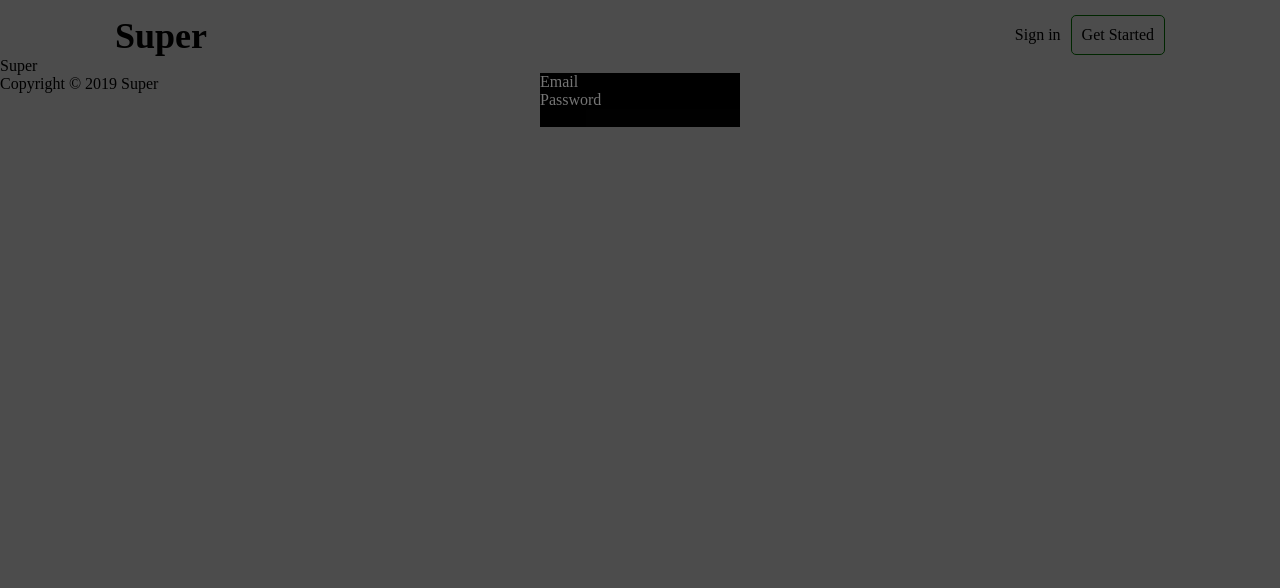
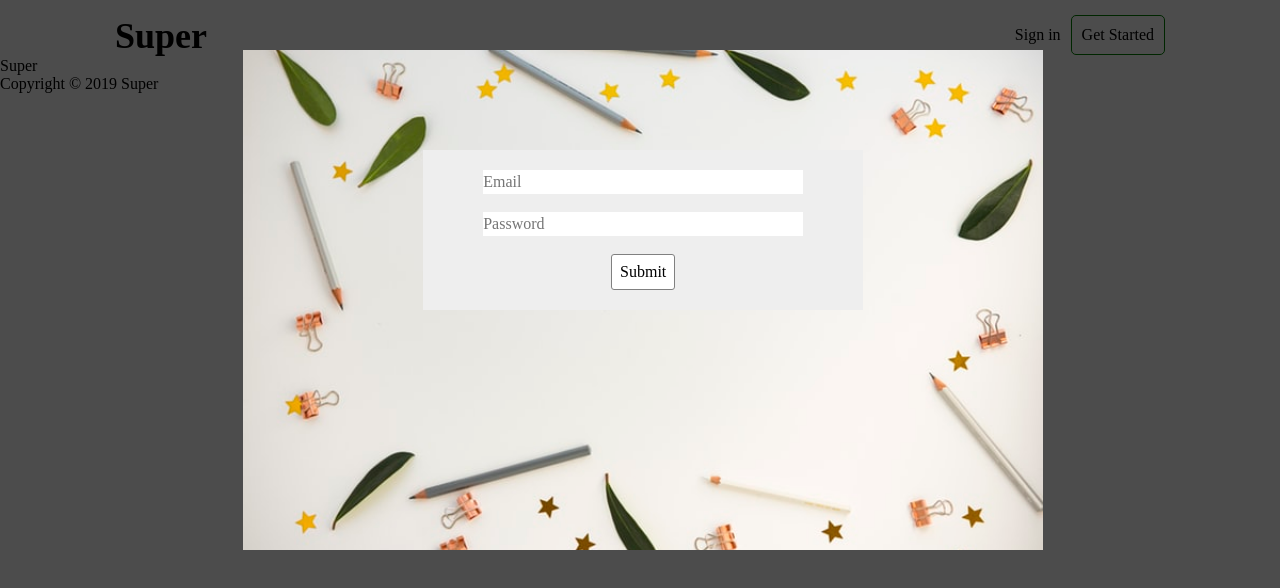
Before and after one commit to jmsteen/super, a React app in the folder frontend/: page / in a window 1280 px wide. Both pictures are taken after a click on the button "Sign in". Built offline with nearby package versions, Linux system fonts and the light colour scheme.

Commit message:
Add tacky styling for session forms

```diff
--- a/frontend/src/App.scss
+++ b/frontend/src/App.scss
@@ -1,3 +1,4 @@
 @import 'css/modals';
 @import 'css/navbar';
 @import 'css/reset';
+@import 'css/session.scss';
--- a/frontend/src/components/nav/navbar.jsx
+++ b/frontend/src/components/nav/navbar.jsx
@@ -31,8 +31,8 @@ class NavBar extends React.Component {
         <button onClick={this.logoutUser}>Sign Out</button>
       </div> :
       <div className="navbar-buttons">
-        <button className="login-button" onClick={this.loginModal}>Sign in</button>
-        <button className="signup-button" onClick={this.signupModal}>Get Started</button>
+        <button className="navbar-login-button" onClick={this.loginModal}>Sign in</button>
+        <button className="navbar-signup-button" onClick={this.signupModal}>Get Started</button>
       </div>
 
       return (
--- a/frontend/src/components/session/login_form.jsx
+++ b/frontend/src/components/session/login_form.jsx
@@ -54,8 +54,8 @@ class LoginForm extends React.Component {
 
   render() {
     return (
-      <div>
-        <form onSubmit={this.handleSubmit}>
+      <div className="session-form-container">
+        <form className="session-form" onSubmit={this.handleSubmit}>
           <div>
             <input type="text"
               value={this.state.email}
@@ -69,7 +69,7 @@ class LoginForm extends React.Component {
               placeholder="Password"
             />
             <br />
-            <input type="submit" value="Submit" />
+            <button className="session-button">Submit</button>
             {this.renderErrors()}
           </div>
         </form>
--- a/frontend/src/components/session/signup_form.jsx
+++ b/frontend/src/components/session/signup_form.jsx
@@ -56,9 +56,9 @@ class SignupForm extends React.Component {
 
   render() {
     return (
-      <div className="login-form-container">
+      <div className="session-form-container">
         <form onSubmit={this.handleSubmit}>
-          <div className="login-form">
+          <div className="session-form">
             <br />
             <input type="text"
               value={this.state.email}
@@ -84,7 +84,7 @@ class SignupForm extends React.Component {
               placeholder="Confirm Password"
             />
             <br />
-            <input type="submit" value="Submit" />
+            <button className="session-button">Sign Up</button>
             {this.renderErrors()}
           </div>
         </form>
--- a/frontend/src/css/modals.scss
+++ b/frontend/src/css/modals.scss
@@ -18,7 +18,7 @@
 
 .modal-child {
   position: absolute;
-  top: 100px;
-  left: 50%;
+  top: 50px;
+  left: 19%;
   transform: translate(-50%, -50%);
 }
--- a/frontend/src/css/navbar.scss
+++ b/frontend/src/css/navbar.scss
@@ -12,11 +12,11 @@
   font-weight: 600;
 }
 
-.login-button {
+.navbar-login-button {
   padding: 10px;
 }
 
-.signup-button {
+.navbar-signup-button {
   border: 1px solid green;
   border-radius: 5px;
   padding: 10px;
--- /dev/null
+++ b/frontend/src/css/session.scss
@@ -0,0 +1,35 @@
+.session-form-container {
+  position: absolute;
+  min-width: 400px;
+  width: 800px;
+  height: 500px;
+  background: #eee url('../assets/images/pencils.jpeg') center;
+  background-repeat: no-repeat;
+  background-size: cover;
+}
+
+.session-form {
+  display: block;
+  width: 50%;
+  margin: 0 auto;
+  margin-top: 100px;
+  padding: 20px;
+  background-image: none;
+}
+
+.session-form input {
+  display: block;
+  margin: 0 auto;
+  width: 80%;
+  background-color: white;
+  line-height: 1.5;
+}
+
+.session-button {
+  display: block;
+  padding: 8px;
+  background-color: white;
+  border: 1px solid gray;
+  border-radius: 3px;
+  margin: 0 auto;
+}
```
Also changed, not shown: frontend/src/assets/images/leaves.jpeg (added), frontend/src/assets/images/lights.jpeg (added), frontend/src/assets/images/pencils.jpeg (added), 1 other file.
